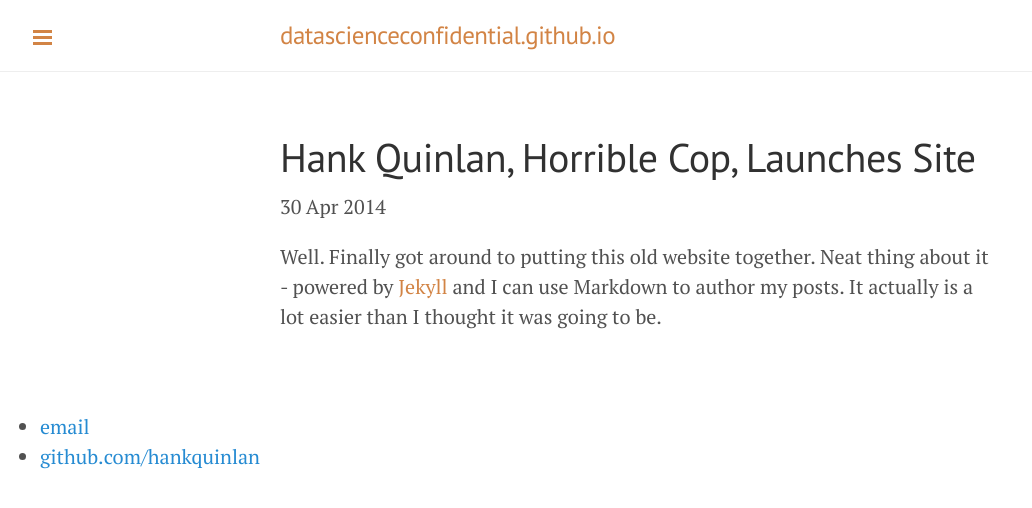
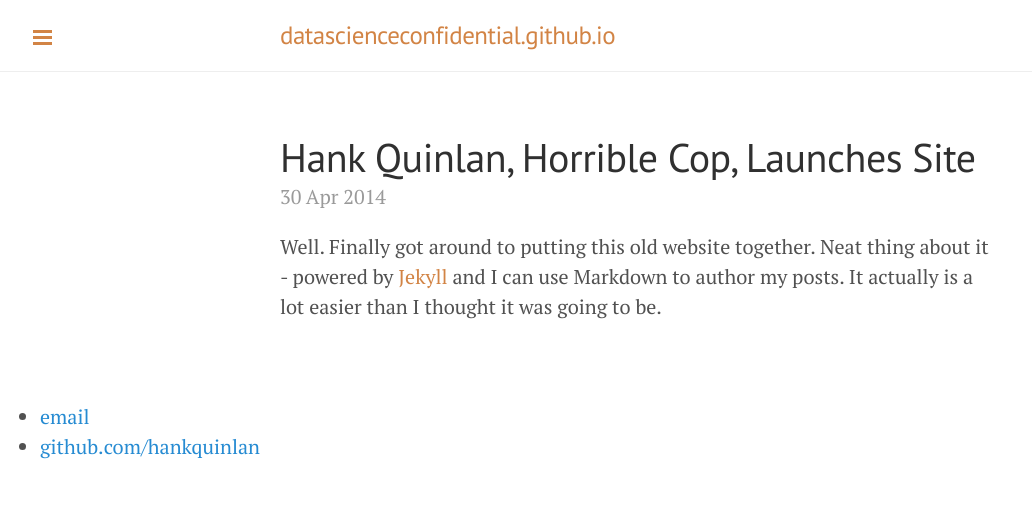
Before and after one commit to datascienceconfidential/datascienceconfidential.github.io, a Jekyll site: the page built from _posts/2014-04-30-hank-quinlan-site-launched.md, in a window 1280 px wide. Shown: the top 508 px of the page, without its empty margins (0-1032 px from the left). Built offline with Jekyll 4.4.1, drawn with Linux system fonts in a browser that asks for light colours; comment, search, counter and statistics services are not loaded.

Commit message:
Trying to add disqus

```diff
--- a/_layouts/post.html
+++ b/_layouts/post.html
@@ -1,9 +1,28 @@
 ---
 layout: default
 ---
-<h1>{{ page.title }}</h1>
-<p class="meta">{{ page.date | date_to_string }}</p>
 
 <div class="post">
+  <h1 class="post-title">{{ page.title }}</h1>
+  <span class="post-date">{{ page.date | date_to_string }}</span>
   {{ content }}
+  <div id="disqus_thread"></div>
+  {% include disqus.html %}
 </div>
+{% comment %}
+<div class="related">
+  <h2>Related Posts</h2>
+  <ul class="related-posts">
+    {% for post in site.related_posts limit:3 %}
+      <li>
+        <h3>
+          <a href="{{ site.baseurl }}{{ post.url }}">
+            {{ post.title }}
+            <small>{{ post.date | date_to_string }}</small>
+          </a>
+        </h3>
+      </li>
+    {% endfor %}
+  </ul>
+</div>
+{% endcomment %}
```
